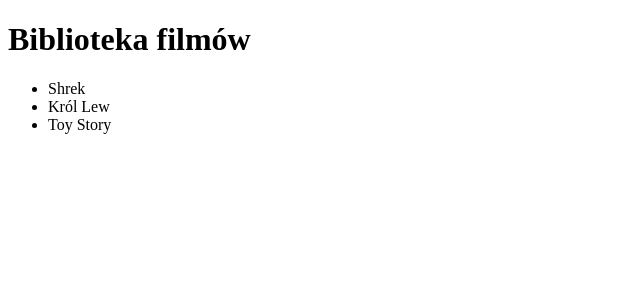
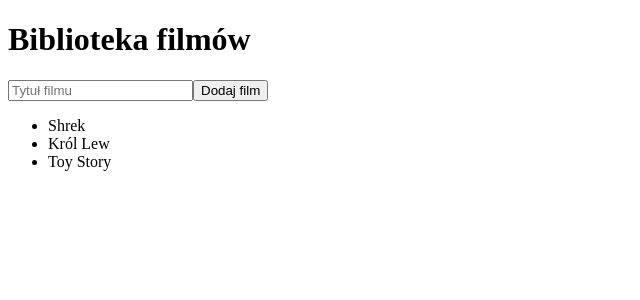
Before and after one commit to ReimaginedPixel/ReactProjectZadanieTemp, a React (Vite) app: page / in a window 1280 px wide. Shown: the top 300 px of the page, without its empty margins (0-640 px from the left). Built offline with nearby package versions, Linux system fonts and the light colour scheme.

Commit message:
Punkt 5: input i przycisk Dodaj film

```diff
--- a/src/App.jsx
+++ b/src/App.jsx
@@ -3,6 +3,7 @@ import MovieList from './MovieList.jsx'
 
 function App() {
   const [movies, setMovies] = useState([])
+  const [title, setTitle] = useState('')
 
   useEffect(() => {
     setMovies(['Shrek', 'Król Lew', 'Toy Story'])
@@ -11,6 +12,13 @@ function App() {
   return (
     <div>
       <h1>Biblioteka filmów</h1>
+      <input
+        type="text"
+        value={title}
+        onChange={(e) => setTitle(e.target.value)}
+        placeholder="Tytuł filmu"
+      />
+      <button>Dodaj film</button>
       <MovieList movies={movies} />
     </div>
   )
```
